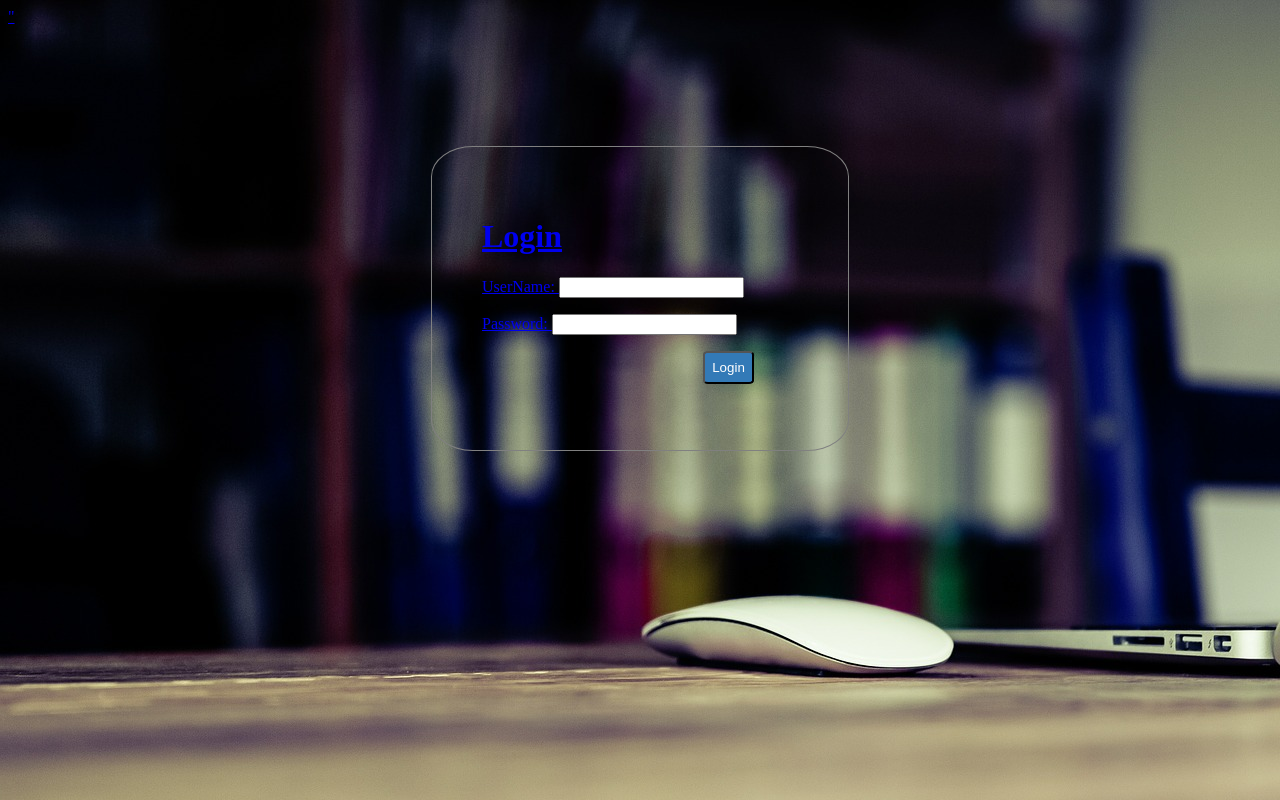
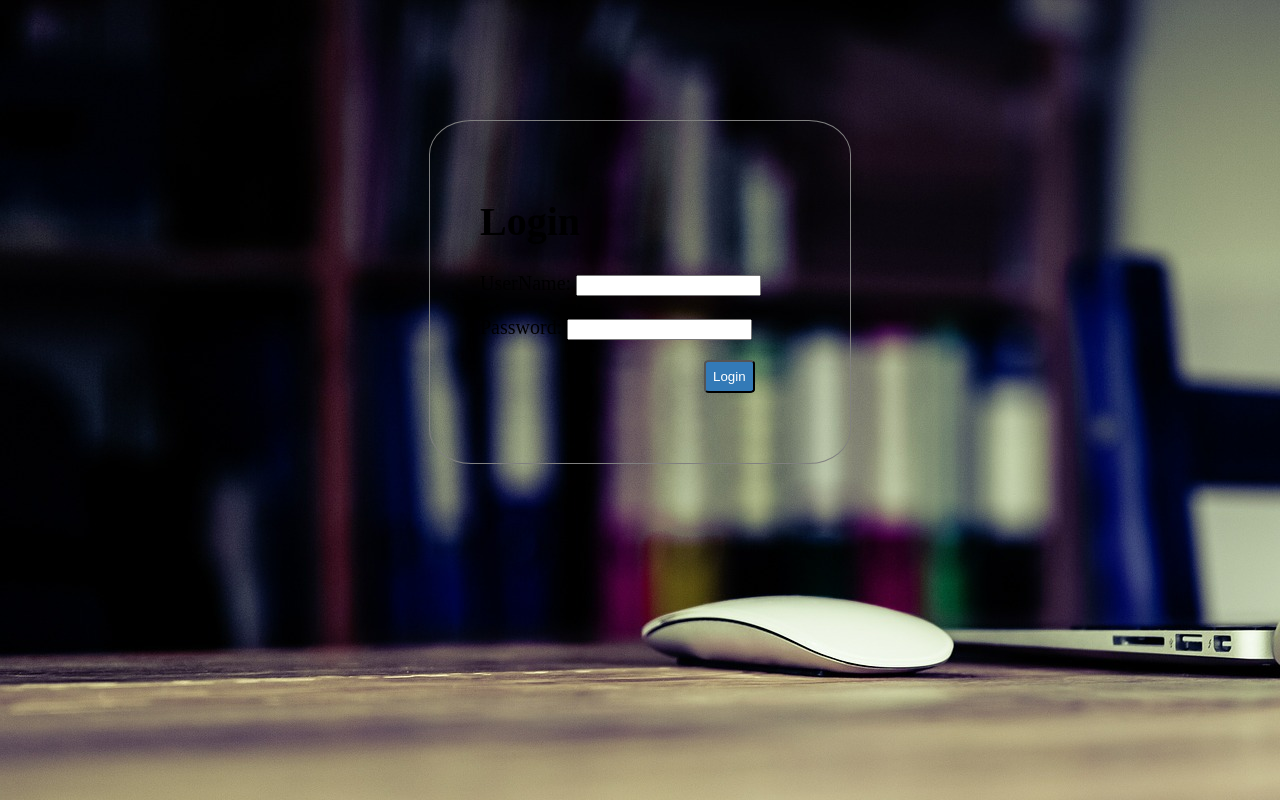
Before and after one commit to ibrahimy353/email, a PHP site: page / in a window 1280 px wide. Run offline with PHP 8.4, Linux system fonts and the light colour scheme.

Commit message:
added to project

```diff
--- a/index.html
+++ b/index.html
@@ -5,7 +5,7 @@
     <link rel = "stylesheet" type = "text/css" href = "style.css">
 </head>
 <body>
-    <a href="img src="/background.jpg" alt=""</a>"
+
     <div id = "form">
         <h1>Login</h1>
         <form name="f1" action = "authentication.php" onsubmit = "return validation()" method = "POST">
--- a/style.css
+++ b/style.css
@@ -1,6 +1,11 @@
 body{
 
     background-image: url("./background.jpg");
+    background-repeat: no-repeat;
+    padding: 0;
+    margin: 0;
+    box-sizing: border-box;
+
 }
 #form{
     border: solid gray 1px;
@@ -10,8 +15,7 @@ body{
     background: transparent;
     padding: 50px;
     border-radius: 10%;
-    font-weight: white;
-    font-display: white;
+    font-size: 20px;
 
 
 }
```
